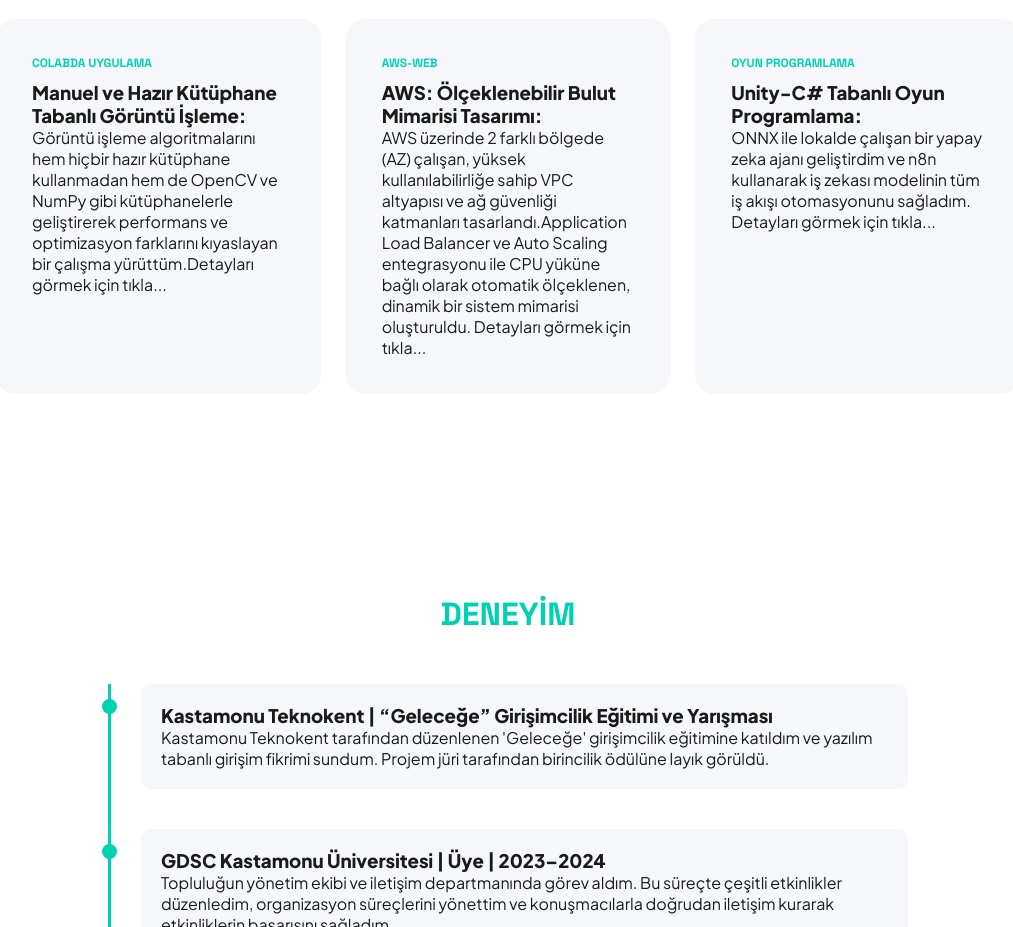
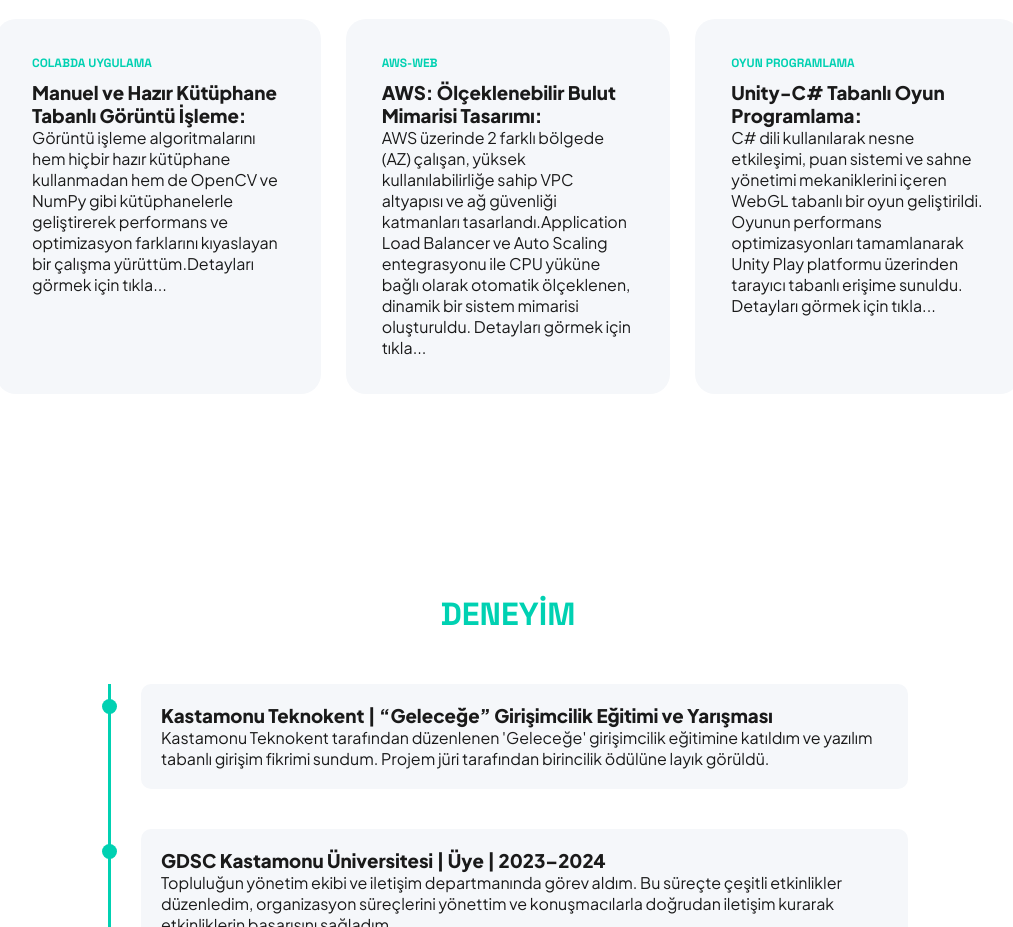
Before and after one commit to hndnacar/hndnacar.github.io, a plain HTML site: page index.html in a window 1280 px wide. Shown: the part 2800-3727 px from the top of the page, without its empty margins (132-1145 px from the left). Drawn offline with Linux system fonts and the light colour scheme.

Commit message:
index.html kodları yeniden düzenlendi.
index.html kodlarında yeniden düzeltmeler yapıldı.

```diff
--- a/index.html
+++ b/index.html
@@ -137,8 +137,9 @@
                 <div class="card project-card" onclick="openProject('oyun')">
                     <div class="tag">Oyun Programlama</div>
                     <h3>Unity-C# Tabanlı Oyun Programlama:</h3>
-                    <p> ONNX ile lokalde çalışan bir yapay zeka ajanı geliştirdim ve n8n kullanarak
-iş zekası modelinin tüm iş akışı otomasyonunu sağladım.
+                    <p> C# dili kullanılarak nesne etkileşimi, puan sistemi ve sahne yönetimi mekaniklerini
+içeren WebGL tabanlı bir oyun geliştirildi. Oyunun performans optimizasyonları tamamlanarak Unity Play platformu
+üzerinden tarayıcı tabanlı erişime sunuldu.
 Detayları görmek için tıkla...</p>
                 </div>
             </div>
```
